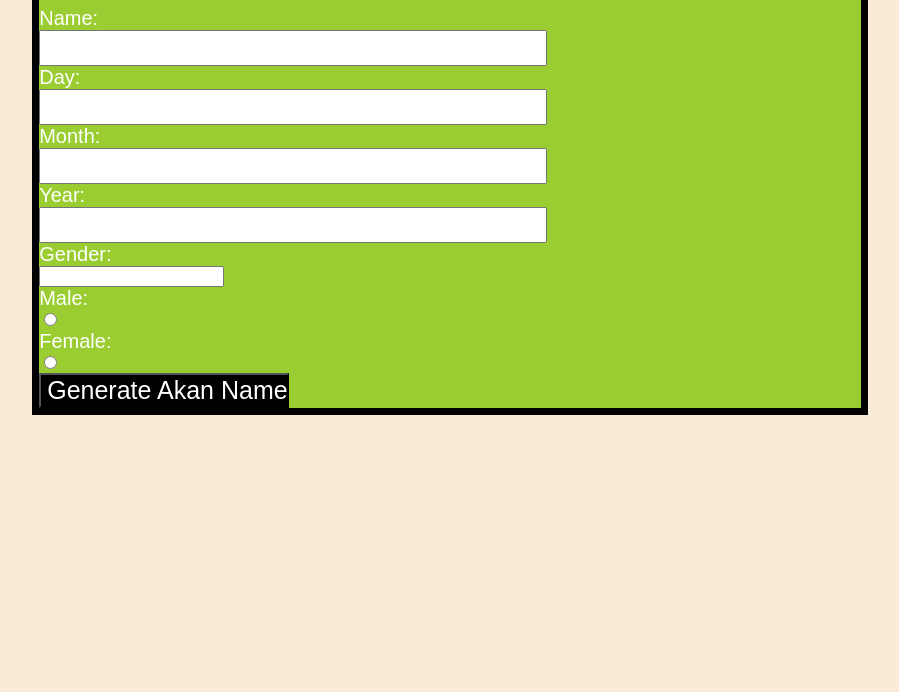
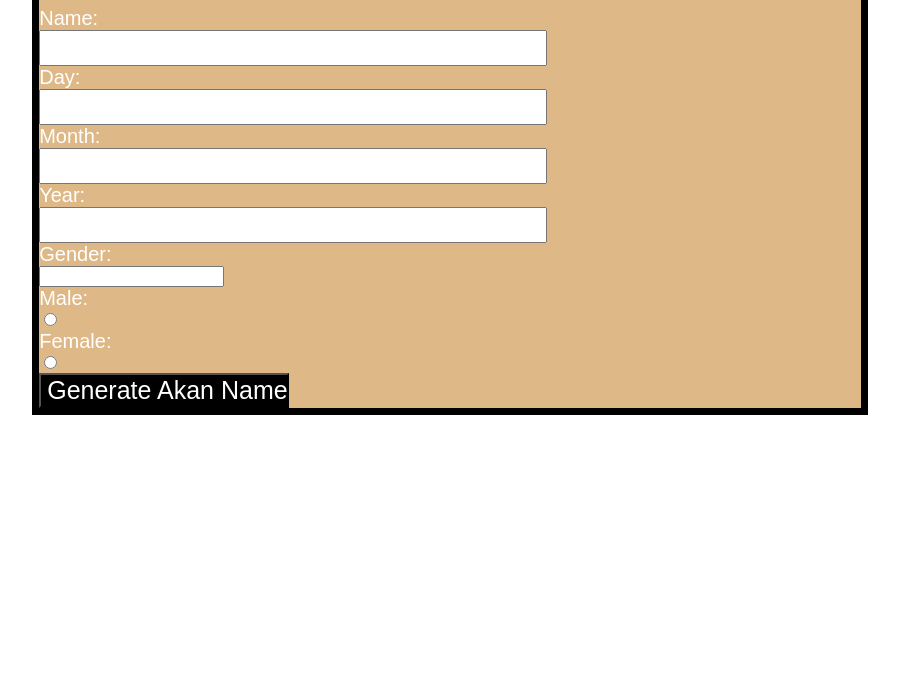
Before and after one commit to Natasha423-lab/Akan-website, a plain HTML site: page index.html in a window 1280 px wide. Shown: the part 108-800 px from the top of the page, without its empty margins (190-1089 px from the left). Drawn offline with Linux system fonts and the light colour scheme.

Commit message:
Updated Css file

```diff
--- a/css/style.css
+++ b/css/style.css
@@ -1,6 +1,6 @@
 
     body {
-      background-color: antiquewhite;
+      background-color: white;
       font-family: Arial, sans-serif;
       color: white;
       ;
@@ -17,7 +17,7 @@
 form{
     width: 65%;
     border: 7px solid black;
-    margin: 20px;background-color: yellowgreen;
+    margin: 20px;background-color: burlywood;
 
 }
 
```
